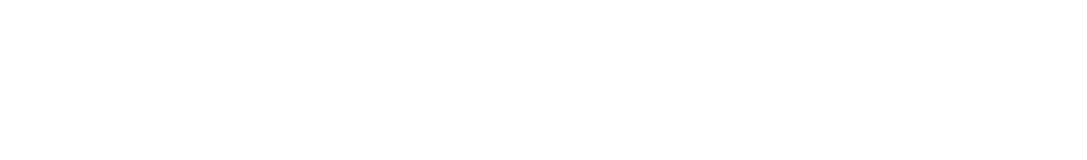
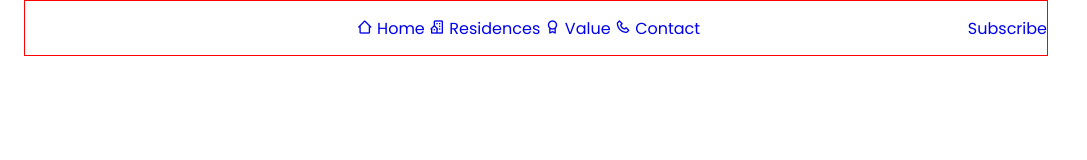
Before and after one commit to Baradit/responsive-real-state-website, a plain HTML site: page index.html in a window 1280 px wide. Shown: the whole page, without its empty margins (0-1087 px from the left). Drawn offline with nearby package versions, Linux system fonts and the light colour scheme.

Commit message:
header done

```diff
--- a/assets/css/styles.css
+++ b/assets/css/styles.css
@@ -1,5 +1,5 @@
 /*=============== GOOGLE FONTS ===============*/
-@import url("https://fonts.googleapis.com/css2?family=Poppins:wght@400;500;600&display=swap");
+@import url('https://fonts.googleapis.com/css2?family=Poppins:wght@400;500;600&display=swap');
 
 /*=============== VARIABLES CSS ===============*/
 :root {
@@ -91,7 +91,7 @@ img {
 
 input,
 button {
-  font-family: var(--body-font);
+  font-family: inherit;
   outline: none;
   border: none;
 }
@@ -144,6 +144,40 @@ button {
 
 /*=============== HEADER & NAV ===============*/
 
+.header {
+  position: fixed;
+  top: 0;
+  left: 0;
+  width: 100%;
+  background-color: transparent;
+  z-index: var(--z-index);
+  transition: .4s;
+}
+
+.nav {
+  height: var(--header-height);
+  border: 1px solid red;
+  display: flex;
+  justify-content: space-between;
+  align-items: center;
+}
+
+.nav__logo {
+  display: flex;
+  align-items: center;
+  gap: 0.25rem;
+  font-weight: var(--font-medium);
+  transition: .3s;
+  color: #fff;
+}
+
+.nav__logo i {
+  font-size: 1rem;
+}
+
+.nav__logo:hover {
+  color: var(--first-color);
+}
 
 /* Change background header */
 
--- a/index.html
+++ b/index.html
@@ -5,23 +5,53 @@
         <meta name="viewport" content="width=device-width, initial-scale=1.0">
 
         <!--=============== FAVICON ===============-->
-        <link rel="shortcut icon" href="" type="image/x-icon">
+        <link rel="shortcut icon" href="assets/img/favicon.png" type="image/x-icon">
 
         <!--=============== BOXICONS ===============-->
-
+        <link href='https://unpkg.com/boxicons@2.1.2/css/boxicons.min.css' rel='stylesheet'>
 
         <!--=============== SWIPER CSS ===============-->
         <link rel="stylesheet" href="">
 
         <!--=============== CSS ===============-->
-        <link rel="stylesheet" href="">
+        <link rel="stylesheet" href="assets/css/styles.css">
 
         <title>Responsive real state website - Bedimcode</title>
     </head>
     <body>
         <!--==================== HEADER ====================-->
         <header class="header" id="header">
+            <nav class="nav container">
+                <a href="#" class="nav__logo">
+                   Holux<i class='bx bxs-home-alt-2'></i>
+                </a>
+                <div class="nav__menu">
+                    <ul class="nav__list">
+                        <li class="nav__item">
+                            <a href="#home" class="nav__link">
+                                <i class='bx bx-home-alt-2'></i>
+                                <span>Home</span>
+                            </a>
+                            <a href="#popular" class="nav__link">
+                                <i class='bx bx-building-house' ></i>
+                                <span>Residences</span>
+                            </a>
+                            <a href="#value" class="nav__link">
+                                <i class='bx bx-award' ></i>
+                                <span>Value</span>
+                            </a>
+                            <a href="#phone" class="nav__link">
+                                <i class='bx bx-phone'></i>
+                                <span>Contact</span>
+                            </a>
+                        </li>
+                    </ul>
+                </div>
 
+                <a href="#" class="button nav__button">
+                    Subscribe
+                </a>
+            </nav>
         </header>
 
         <!--==================== MAIN ====================-->
@@ -73,6 +103,6 @@
         <script src=""></script>
 
         <!--=============== MAIN JS ===============-->
-        <script src=""></script>
+        <script src="assets/js/main.js"></script>
     </body>
 </html>
```
